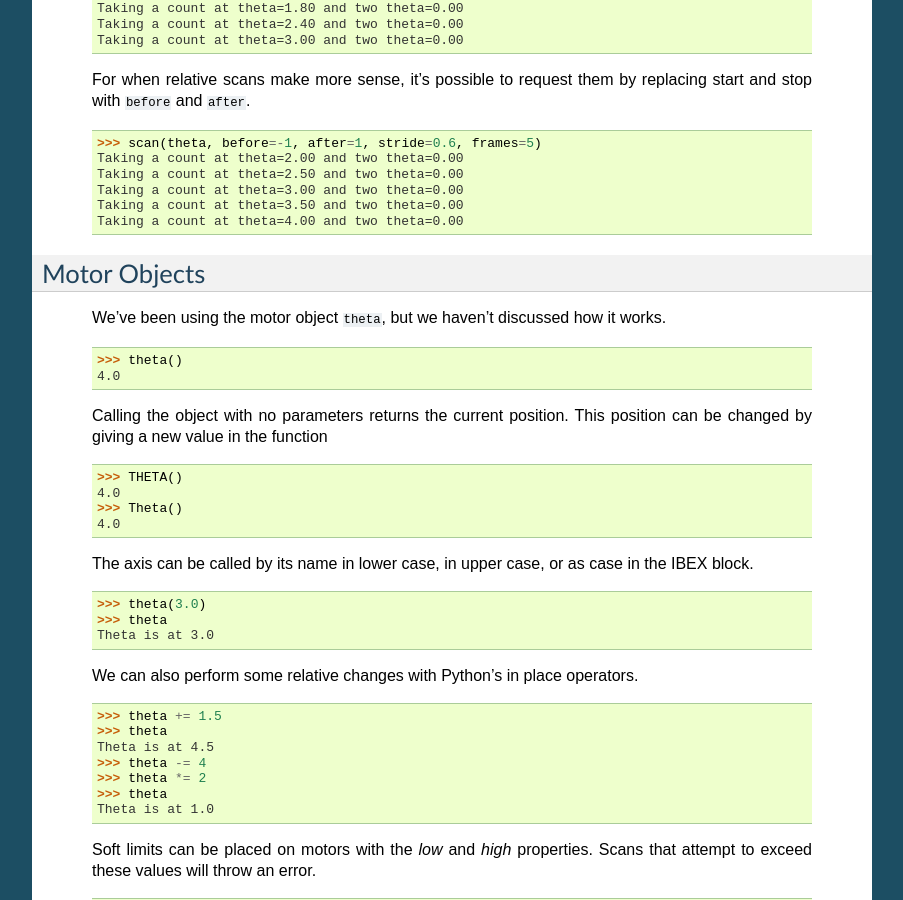
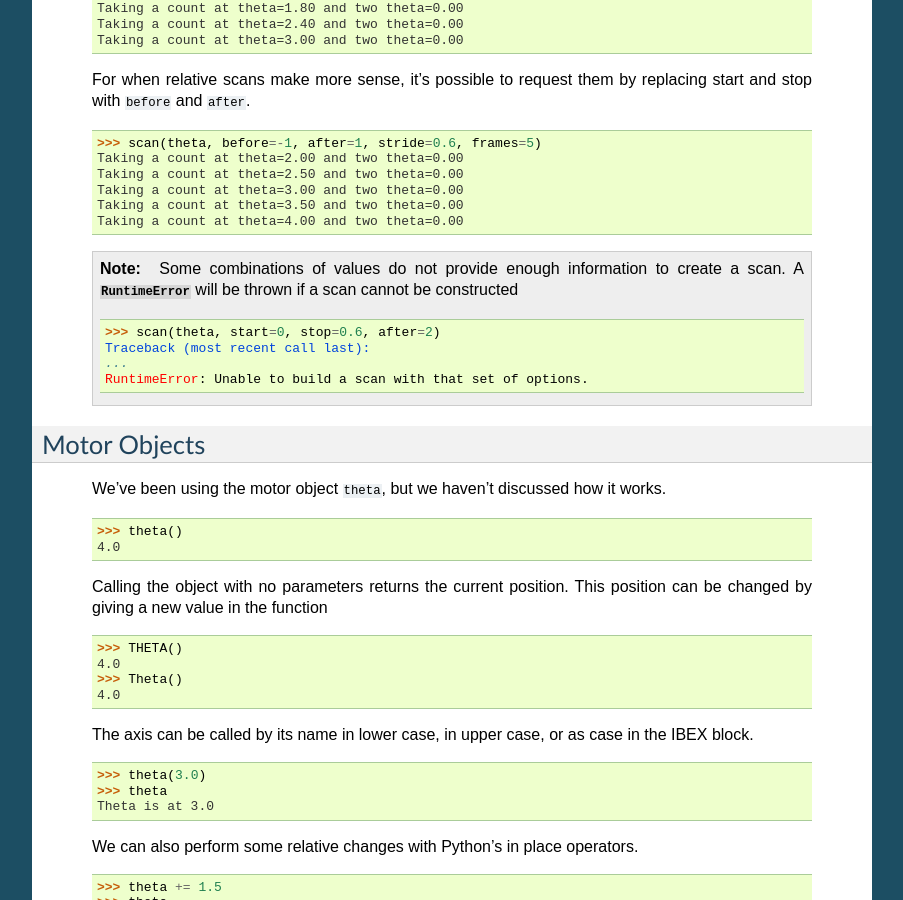
Before and after one commit to PyGenie-Scans/Scans, a Sphinx documentation site: the page built from doc/source/tutorial.rst, in a window 1280 px wide and 900 px high, scrolled down 2151 px. Shown: the whole window, without its empty margins (198-1101 px from the left). Built offline with Sphinx 7.4.7, drawn with Linux system fonts in a browser that asks for light colours.

Commit message:
Doctest limits of scan creation

```diff
--- a/doc/source/tutorial.rst
+++ b/doc/source/tutorial.rst
@@ -126,6 +126,16 @@ Plot Motor Scan
   Taking a count at theta=3.00 and two theta=0.00
   Taking a count at theta=3.50 and two theta=0.00
   Taking a count at theta=4.00 and two theta=0.00
+
+  .. note:: Some combinations of values do not provide enough
+	    information to create a scan.  A :class:`RuntimeError`
+	    will be thrown if a scan cannot be constructed
+
+	    >>> scan(theta, start=0, stop=0.6, after=2)
+	    Traceback (most recent call last):
+	    ...
+	    RuntimeError: Unable to build a scan with that set of options.
+
 
 Motor Objects
 -------------
```
